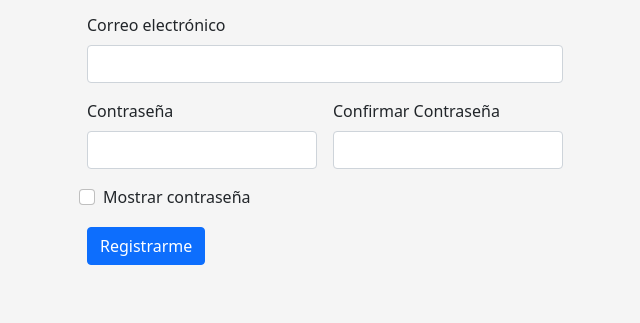
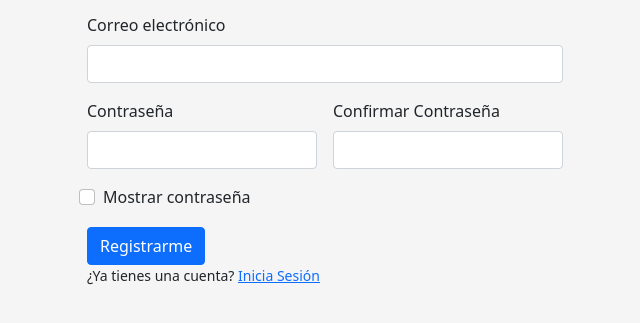
Before and after one commit to Manu304/IPC_diciembre_practica1, a plain HTML site: page registro/registro.html in a window 1280 px wide. Shown: the part 435-758 px from the top of the page, without its empty margins (315-955 px from the left). Drawn offline with Linux system fonts and the light colour scheme.

Commit message:
Se agregaron redirecciones

```diff
--- a/registro/registro.html
+++ b/registro/registro.html
@@ -39,7 +39,8 @@
                 </div>
             </div>
             <div class="form-check">
-                <input class="form-check-input" type="checkbox" value="" id="mostrar-password" onclick="mostrarPassword()">
+                <input class="form-check-input" type="checkbox" value="" id="mostrar-password"
+                    onclick="mostrarPassword()">
                 <label class="form-check-label" for="flexCheckDefault">
                     Mostrar contraseña
                 </label>
@@ -49,7 +50,9 @@
                 <button type="button" class="btn btn-primary" onclick="registrar()">Registrarme</button>
             </div>
         </form>
-
+        <div class="fs-6">
+            <p style="font-size: 14px"> ¿Ya tienes una cuenta? <a href="../login/login.html">Inicia Sesión</a> </p>
+        </div>
     </div>
 
     <script src="../resources/js/popper.min.js"></script>
```
Also changed, not shown: login/login.html (+3 -0 lines).
